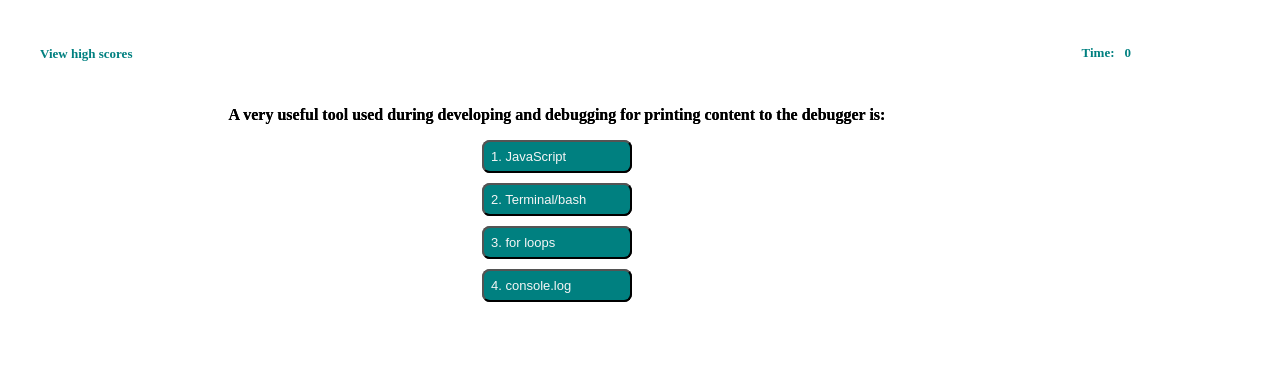
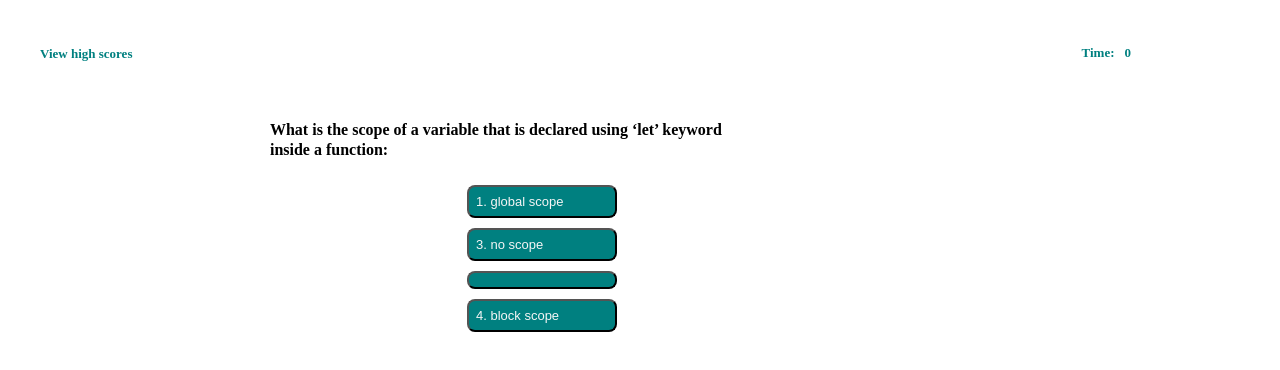
Before and after one commit to vsjanarthani/JavaScriptquiz, a plain HTML site: page index.html in a window 1280 px wide. Both pictures are taken after a click on the button "Start Quiz". Drawn offline with Linux system fonts and the light colour scheme.

Commit message:
added codes to display first quiz

```diff
--- a/assets/script/javascript.js
+++ b/assets/script/javascript.js
@@ -1,8 +1,84 @@
-// Initializing DOM Elements
-var startQuizEl = document.querySelector('.start');
+// Initializing DOM Elements & variables
+const startQuizEl = document.querySelector('.start');
+const questionEl = document.getElementById('question-display');
+const optionOneEl = document.getElementById('Button1');
+const optionTwoEl = document.getElementById('Button2');
+const optionThreeEl = document.getElementById('Button3');
+const optionFourEl = document.getElementById('Button4');
 
-// Event listener
+var shuffledQues, currentIndex;
+
+// creating an array of questions, answers and options
+var questions = [
+    {
+        slNo: 1,
+        question: "Commonly used date types DO Not Include:",
+        button1: "1. strings",
+        button2: "2. booleans",
+        button3: "3. alerts",
+        button4: "4. numbers",
+    },
+    {
+        slNo: 2,
+        question: "The condition in an if/else statement is enclosed with_______.",
+        button1: "1. quotes",
+        button2: "2. curly brackets",
+        button3: "3. parenthesis",
+        button4: "4. square brackets",
+    },
+    {
+        slNo: 3,
+        question: "Arrays in JavaScript can be used to store______.",
+        button1: "1. numbers and strings",
+        button2: "2. other arrays",
+        button3: "3. booleans",
+        button4: "4. all of the above",
+    },
+    {
+        slNo: 4,
+        question: "String values must be enclosed within _____ when being assigned to variables.",
+        button1: "1. commas",
+        button2: "2. curly brackets",
+        button3: "3. quotes",
+        button4: "4. parenthesis",
+    },
+    {
+        slNo: 5,
+        question: "What is the scope of a variable that is declared using ‘let’ keyword inside a function:",
+        button1: "1. global scope",
+        button2: "2. function scope",
+        button2: "3. no scope",
+        button4: "4. block scope",
+    },
+    {
+        slNo: 6,
+        question: "A very useful tool used during developing and debugging for printing content to the debugger is:",
+        button1: "1. javascript",
+        button2: "2. terminal/bash",
+        button3: "3. for loops",
+        button4: "4. console.log",
+    }
+]
+
+// Start Quiz function
 startQuizEl.addEventListener('click', function() {
     var displayEl = document.getElementById("form");
     displayEl.classList.add("active");
+    shuffledQues = questions.sort(() => Math.random() - .5);
+    currentIndex = 0;
+    nextQuiz();
 });
+
+// Function to set next question
+function nextQuiz() {
+    displayQuiz(shuffledQues[currentIndex]);
+}
+
+// function to display next question
+function displayQuiz(question) {
+    questionEl.innerText = question.question;
+    optionOneEl.textContent = question.button1;
+    optionTwoEl.textContent = question.button2;
+    optionThreeEl.textContent = question.button3;
+    optionFourEl.textContent = question.button4;
+}
--- a/assets/styles/styles.css
+++ b/assets/styles/styles.css
@@ -108,7 +108,7 @@ span {
 
 .display {
     width: 90%;
-    height: 80%;
+    height: 100%;
     position: absolute;
     top:80px;
     display: none;
@@ -121,29 +121,34 @@ span {
     display: flex;
     flex-direction: column;
     align-content: center;
-    align-items: stretch;
     flex-wrap: nowrap;
 }
 
 .questions {
     width: 80%;
-    height: 40%;
+    height: 80%;
     position: fixed;
     display: flex;
     flex-wrap: nowrap;
     flex-direction: column;
     align-items: center;
-    overflow: hidden;
 }
 
 .question {
     line-height: 20px;
-    margin-bottom: 10px;
+    margin-bottom: 5px;
 }
 
 .question h2 {
+    margin: 15px;
     font-size: medium;
-    text-align: center;
+    width: 80%;
+}
+
+.options {
+    display: flex;
+    flex-direction: column;
+    margin-right: 30px;
 }
 
 .choice {
--- a/index.html
+++ b/index.html
@@ -37,36 +37,13 @@
     <section id="form" class="display">
         <article class="questions">
             <div class="question">
-            <h2>A very useful tool used during developing and debugging for printing content to the debugger is:</h2>
+            <h2 id="question-display">This is a sample question</h2>
             </div>
-            <article class="options">
-                <button class="choice">1. JavaScript</button>
-            </article>
-            <article class="options">
-                <button class="choice">2. Terminal/bash</button>
-            </article>
-            <article class="options">
-                <button class="choice">3. for loops</button>
-            </article>
-            <article class="options">
-                <button class="choice">4. console.log</button>
-            </article>
-        </article>
-        <article class="questions">
-            <div class="question">
-            <h2>A very useful tool used during developing and debugging for printing content to the debugger is:</h2>
-            </div>
-            <article class="options">
-                <button class="choice">1. JavaScript</button>
-            </article>
-            <article class="options">
-                <button class="choice">2. Terminal/bash</button>
-            </article>
-            <article class="options">
-                <button class="choice">3. for loops</button>
-            </article>
-            <article class="options">
-                <button class="choice">4. console.log</button>
+            <article id="answer-display" class="options">
+                <button id="Button1" class="choice">1. Option one</button>
+                <button id="Button2" class="choice">2. Option two</button>
+                <button id="Button3" class="choice">3. Option Three</button>
+                <button id="Button4" class="choice">4. Option Four</button>
             </article>
         </article>
     </section>
```
